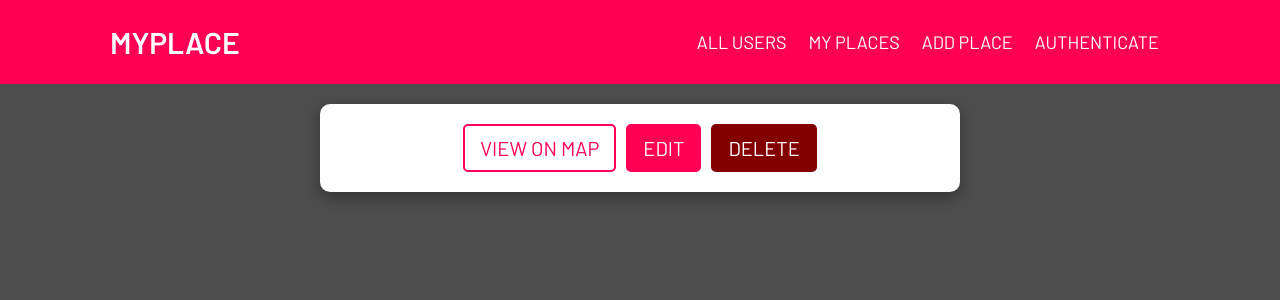
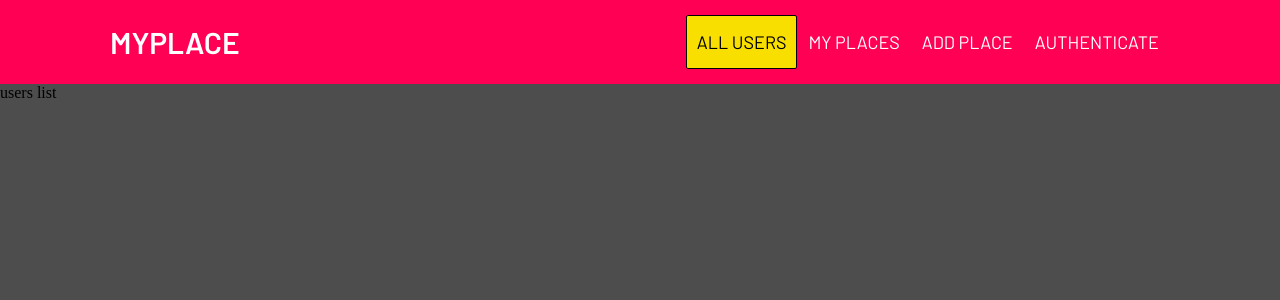
Before and after one commit to dominggo1999/map-app-front-end, a React (Create React App) app: page / in a window 1280 px wide. Shown: the top 300 px of the page. Built offline with nearby package versions, Linux system fonts and the light colour scheme; a web font is replaced by a local one.

Commit message:
fix actie link classname styling

```diff
--- a/src/App.js
+++ b/src/App.js
@@ -1,16 +1,24 @@
-import Button from './components/shared/Button';
+import { Switch, Route, Redirect } from 'react-router-dom';
 import Navbar from './components/shared/Navbar';
 import './styles/main.scss';
+import Users from './components/pages/Users';
+import PageNotFound from './components/pages/PageNotFound';
 
 const App = () => {
   return (
     <>
       <Navbar />
-      <div className="center card">
-        <Button>View On Map</Button>
-        <Button className="btn-warning">Edit</Button>
-        <Button className="btn-danger">Delete</Button>
-      </div>
+      <Switch>
+        <Route
+          exact
+          path="/"
+        >
+          <Users />
+        </Route>
+        <Route>
+          <PageNotFound />
+        </Route>
+      </Switch>
     </>
   );
 };
--- /dev/null
+++ b/src/components/pages/PageNotFound.js
@@ -0,0 +1,9 @@
+const PageNotFound = () => {
+  return (
+    <div>
+      <h1>PageNotFound</h1>
+    </div>
+  );
+};
+
+export default PageNotFound;
--- /dev/null
+++ b/src/components/pages/Users.js
@@ -0,0 +1,9 @@
+const Users = () => {
+  return (
+    <div>
+      users list
+    </div>
+  );
+};
+
+export default Users;
--- a/src/components/shared/NavMenu.js
+++ b/src/components/shared/NavMenu.js
@@ -7,8 +7,9 @@ const NavMenu = ({ className, clickHandler }) => {
     >
       <li onClick={clickHandler}>
         <NavLink
-          to="/users"
+          to="/"
           activeClassName="link-active"
+          exact
         >All Users
         </NavLink>
       </li>
@@ -16,6 +17,7 @@ const NavMenu = ({ className, clickHandler }) => {
         <NavLink
           to="/:userId/places"
           activeClassName="link-active"
+          exact
         >My Places
         </NavLink>
       </li>
@@ -23,6 +25,7 @@ const NavMenu = ({ className, clickHandler }) => {
         <NavLink
           to="/:userId/addPlace"
           activeClassName="link-active"
+          exact
         >Add Place
         </NavLink>
       </li>
@@ -30,6 +33,7 @@ const NavMenu = ({ className, clickHandler }) => {
         <NavLink
           to="/authenticate"
           activeClassName="link-active"
+          exact
         >Authenticate
         </NavLink>
       </li>
```
